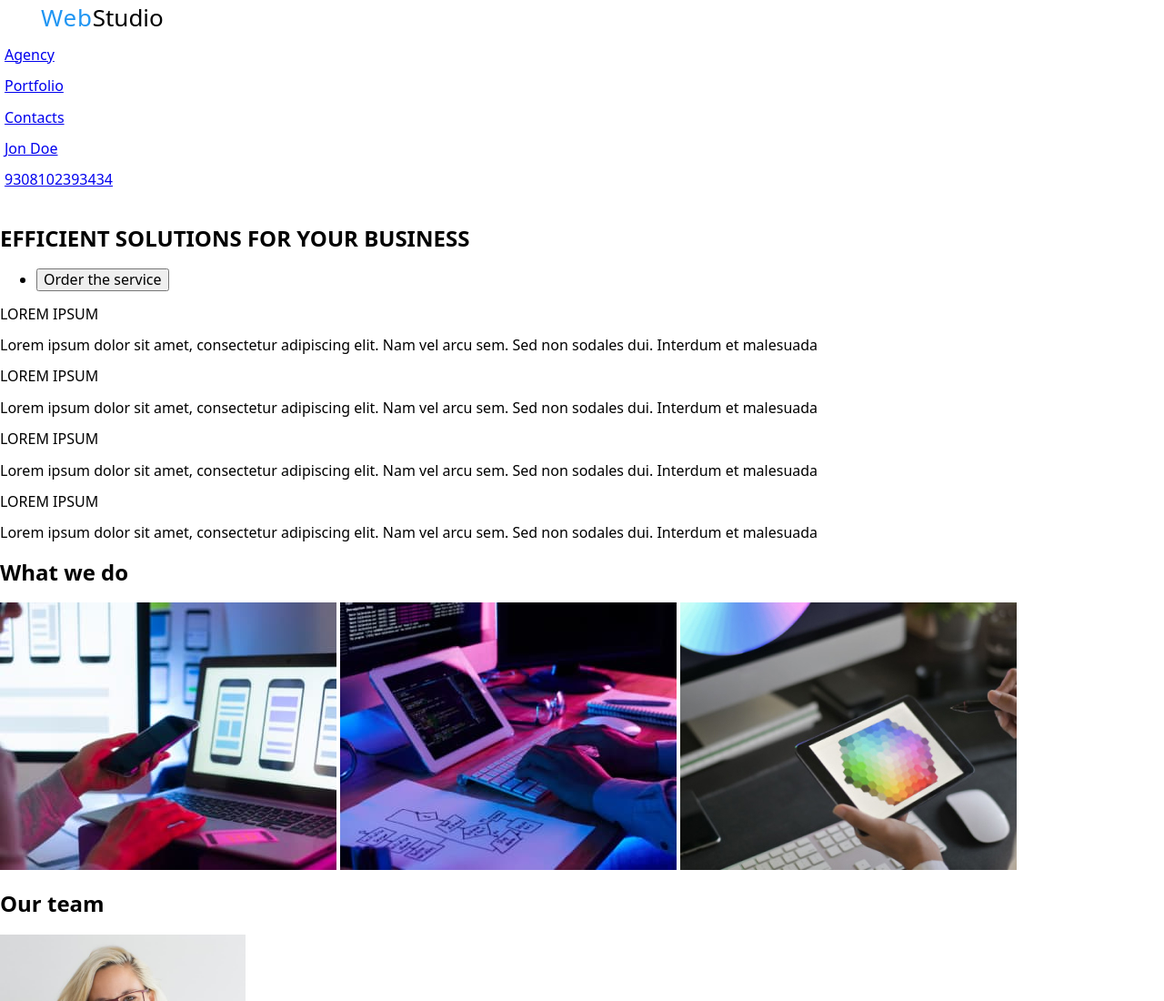
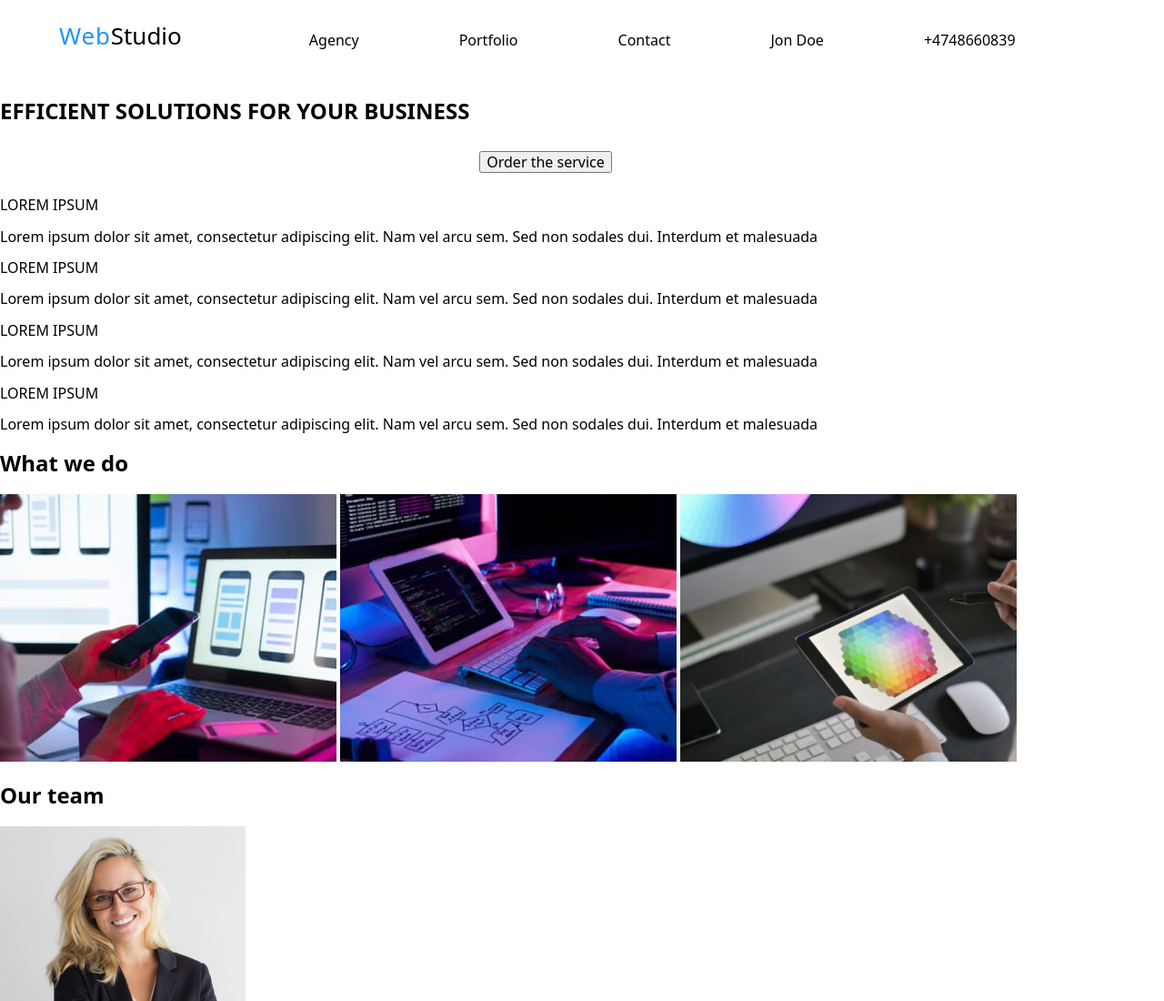
Before and after one commit to szczepanskimichal/goit-markup-hw-03, a plain HTML site: page index.html in a window 1280 px wide. Shown: the top 1100 px of the page at 91% size. Drawn offline with nearby package versions, Linux system fonts and the light colour scheme.

Commit message:
css working

```diff
--- a/css/styles.css
+++ b/css/styles.css
@@ -12,7 +12,7 @@ body {
 
 .page-header {
   /*  Making header.page-header a Flex-container and aligning elements  */
-  display: flex;
+  display: inline-block;
   align-items: flex-end;
   justify-content: space-between;
   padding: 10px;
@@ -24,9 +24,11 @@ body {
   border-radius: 4px;
   text-decoration: none;
 }
-
+ul > li {
+  list-style-type: none;
+}
 .menu {
-  display: flex;
+  display: inline-flex;
   gap: 90px;
   padding: 15px;
   margin: 0;
@@ -44,10 +46,17 @@ body {
   color: black;
   background-color: #fff;
 }
+.menu .link:hover,
+.menu .link:focus,
+.logo:hover,
+.logo:focus {
+  text-decoration-color: #2196f3;
+  cursor: pointer;
+}
 a {
 }
 .buttons {
-  display: flex;
+  display: block;
   text-align: center;
   padding: 10px;
   padding-right: 10px;
@@ -56,20 +65,13 @@ a {
 
   list-style-type: none;
 }
-.buttons:first-child {
-}
+
 .buttons .buttons .link:hover,
 .buttons .link:focus {
   text-decoration-color: #2196f3;
   cursor: pointer;
 }
-.menu .link:hover,
-.menu .link:focus,
-.logo:hover,
-.logo:focus {
-  text-decoration-color: #2196f3;
-  cursor: pointer;
-}
+
 /*tabela*/
 .container {
   max-width: 1200px;
@@ -78,7 +80,7 @@ a {
   margin-right: auto;
 }
 
-.card-set {
+.img-set {
   display: flex;
   /* Make a flex container multiline */
   flex-wrap: wrap;
@@ -88,14 +90,11 @@ a {
   list-style: none;
   align-content: space-evenly;
 }
-.ul > li {
-  list-style-type: none;
-}
 
-.item {
+.el {
   /*  Set the width of the elements  */
   flex-basis: calc((100% - 20px) / 3);
-
+  display: inline;
   padding: 10px;
 }
 
--- a/index.html
+++ b/index.html
@@ -2,6 +2,7 @@
 <html lang="en">
   <head>
     <title>homework2</title>
+    <link rel="stylesheet" href="./css/styles.css" />
     <link rel="preconnect" href="https://fonts.googleapis.com" />
     <link rel="preconnect" href="https://fonts.gstatic.com" crossorigin />
     <link rel="stylesheet" href="https://cdnjs.cloudflare.com/ajax/libs/modern-normalize/1.1.0/modern-normalize.min.css" integrity="sha512-wpPYUAdjBVSE4KJnH1VR1HeZfpl1ub8YT/NKx4PuQ5NmX2tKuGu6U/JRp5y+Y8XG2tV+wKQpNHVUX03MfMFn9Q==" crossorigin="anonymous" referrerpolicy="no-referrer" />
@@ -9,46 +10,32 @@
       href="https://fonts.googleapis.com/css2?family=Raleway:wght@700&family=Roboto:wght@400;500;700;900&display=swap"
       rel="stylesheet"
     />
-    <link rel="stylesheet" href="./css/styles.css" />
+
   </head>
 
   <body>
 
-    <header class="container">
-      <a class="logo" href="./index.html"
-        ><span class="web">Web</span><span class="studio">Studio</span></a
-      >
-      <nav>
-        <p>
-          <a class="link" href="./index.html">Agency</a>
-        </p>
-        <p>
-          <a class="link" href="./portfolio.html">Portfolio</a>
-        </p>
-        <p>
-          <a class="link" href="#"> Contacts </a>
-        </p>
-      </nav>
-      <div>
-        <p>
-          <a class="mailto" href="mailto:webmaster@example.com"
-            >Jon Doe</a
+    <header class="page-header">
+
+      <ul class="menu">
+        <li class="item"><a class="logo" href="./index.html"
+          ><span class="web">Web</span><span class="studio">Studio</span></a
+        ></li>
+        <li class="item"><a href="index.html" class="link">Agency</a></li>
+        <li class="item"><a href="portfolio.html" class="link">Portfolio</a></li>
+        <li class="item"><a href="#" class="link"> Contact </a></li>
+        <li class="item"><a href="mailto:webmaster@example.com"
+          class="link">Jon Doe</a
           >
-        </p>
-        <p>
-          <a class="tel1" href="tel:9308102393434">9308102393434</a>
-        </p>
-      </div>
+        <li class="item"><a href="tel:+4748660839" class="link">+4748660839</a>
+
     </header>
+    <h2>EFFICIENT SOLUTIONS FOR YOUR BUSINESS</h2>
+    <ul class="buttons">
+      <li class="item"><button type="button" class="link">Order the service</button></li>
+    </ul>
     <main>
-      <section>
-        <h1>EFFICIENT SOLUTIONS FOR YOUR BUSINESS</h1>
-        <ul>
-          <li>
-            <button class="button" type="button">Order the service</button>
-          </li>
-        </ul>
-      </section>
+
 
       <section>
         <div>
```
Also changed, not shown: portfolio.html (+10 -7 lines).
